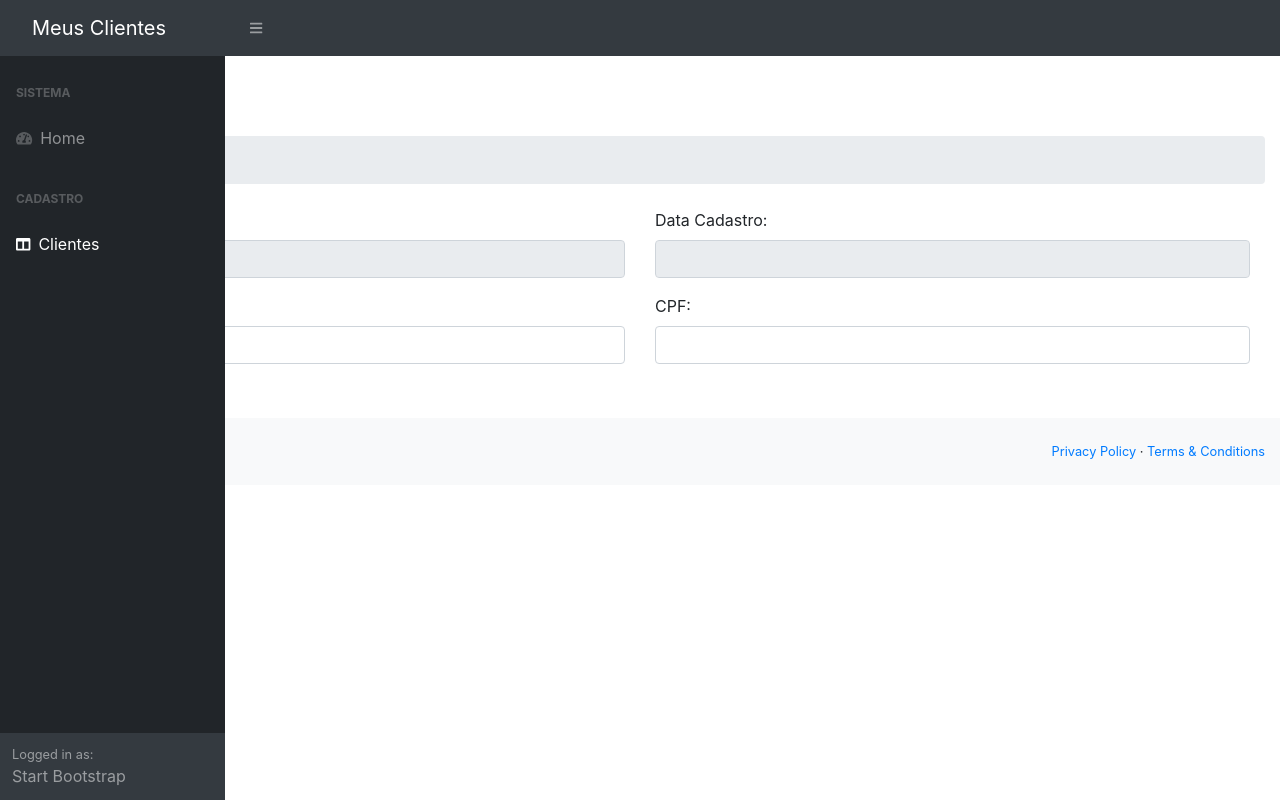
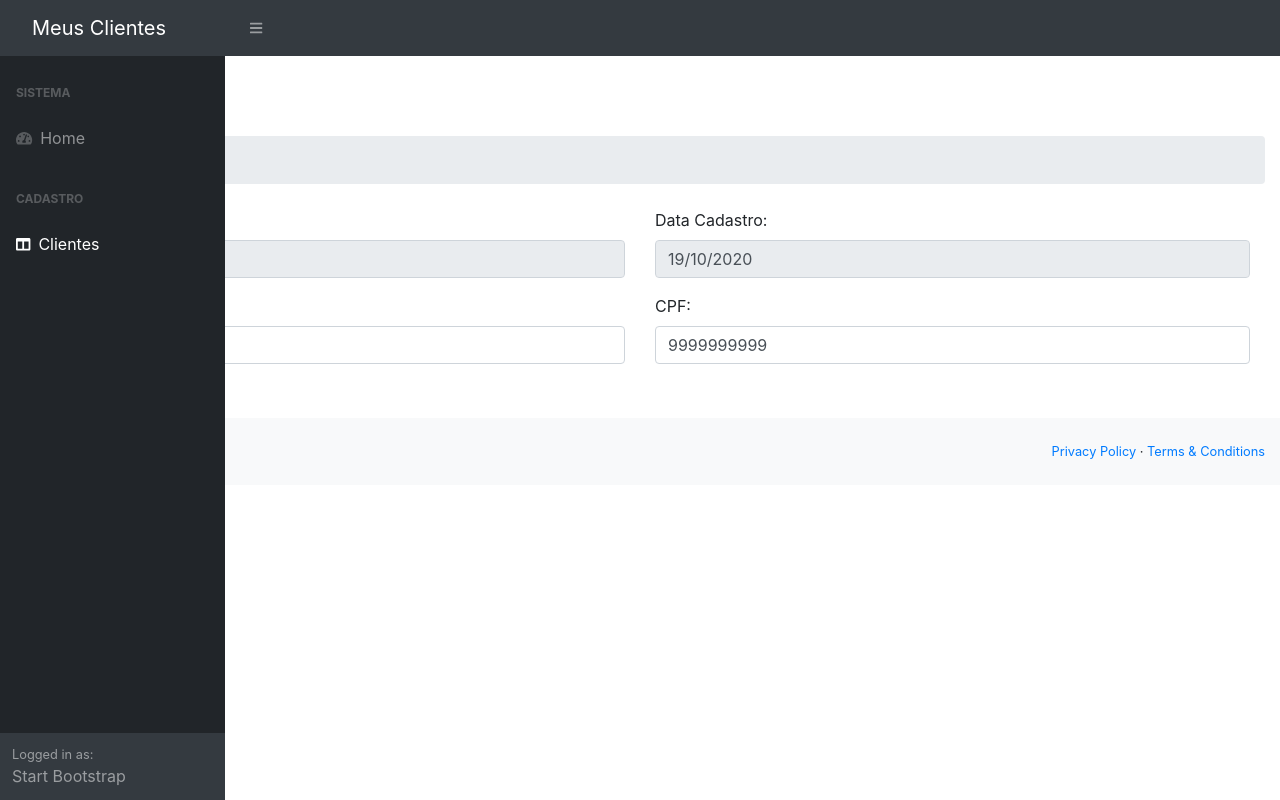
Before and after one commit to jairosousa/Angular9-Spring-Boot2-2, an Angular app in the folder frontend/clientes-app/: page /clientes-form in a window 1280 px wide. Built offline with nearby package versions, Linux system fonts and the light colour scheme.

Commit message:
Criando e injetando o servico de clientes

```diff
--- a/frontend/clientes-app/src/app/app.module.ts
+++ b/frontend/clientes-app/src/app/app.module.ts
@@ -2,6 +2,7 @@ import { NgModule } from '@angular/core';
 import { BrowserModule } from '@angular/platform-browser';
 import { AppRoutingModule } from './app-routing.module';
 import { AppComponent } from './app.component';
+import { ClientesService } from './clientes.service';
 import { ClientesModule } from './clientes/clientes.module';
 import { FooterComponent } from './footer/footer.component';
 import { HomeComponent } from './home/home.component';
@@ -20,7 +21,7 @@ import { TemplateModule } from './template/template.module';
     TemplateModule,
     ClientesModule
   ],
-  providers: [],
+  providers: [ClientesService],
   bootstrap: [AppComponent]
 })
 export class AppModule { }
--- /dev/null
+++ b/frontend/clientes-app/src/app/clientes.service.ts
@@ -0,0 +1,19 @@
+import { Injectable } from '@angular/core';
+import { Cliente } from './clientes/cliente';
+
+@Injectable({
+  providedIn: 'root'
+})
+export class ClientesService {
+
+  constructor() { }
+
+  getCliente(): Cliente {
+    let cliente: Cliente = new Cliente();
+    cliente.id = 1;
+    cliente.dataCadastro = '19/10/2020';
+    cliente.nome = "Fulano de tal";
+    cliente.cpf = "9999999999";
+    return cliente;
+  }
+}
--- a/frontend/clientes-app/src/app/clientes/clientes-form/clientes-form.component.ts
+++ b/frontend/clientes-app/src/app/clientes/clientes-form/clientes-form.component.ts
@@ -1,4 +1,5 @@
 import { Component, OnInit } from '@angular/core';
+import { ClientesService } from '../../clientes.service';
 import { Cliente } from '../cliente';
 
 @Component({
@@ -10,8 +11,8 @@ export class ClientesFormComponent implements OnInit {
 
   cliente: Cliente;
 
-  constructor() {
-    this.cliente = new Cliente()
+  constructor(private clienteService: ClientesService) {
+    this.cliente = this.clienteService.getCliente();
   }
 
   ngOnInit(): void {
```
